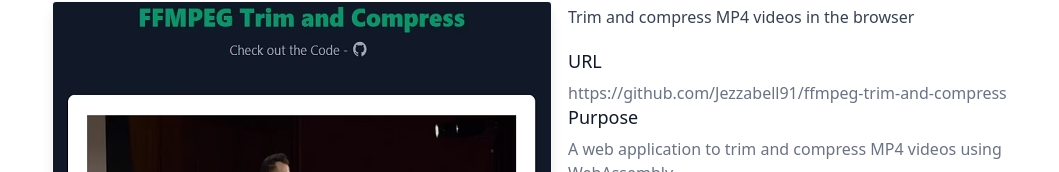
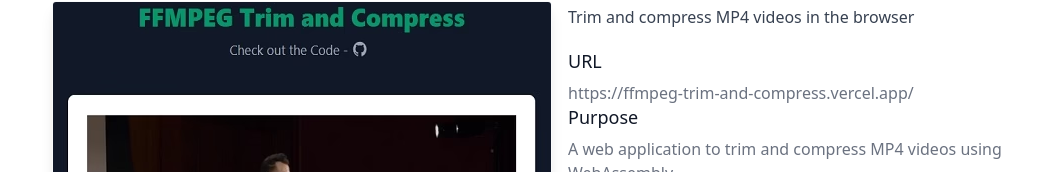
Before and after one commit to Jezzabell91/jeremybell-dev, a Next.js app: page /projects in a window 1280 px wide. Shown: the part 327-499 px from the top of the page, without its empty margins (100-1159 px from the left). Built offline with nearby package versions, Linux system fonts and the light colour scheme.

Commit message:
fixed error

```diff
--- a/components/project_details.js
+++ b/components/project_details.js
@@ -33,7 +33,7 @@ const ProjectDetails = ({project}) => {
                                     URL
                                 </h5>
                                 <p className="mt-2 text-base leading-6 text-gray-500">
-                                    <a href={`${url}`} className="hover:underline transition duration-200">{`${repo}`}</a>
+                                    <a href={`${url}`} className="hover:underline transition duration-200">{`${url}`}</a>
                                 </p>
                             </div>
                         </div>
```
